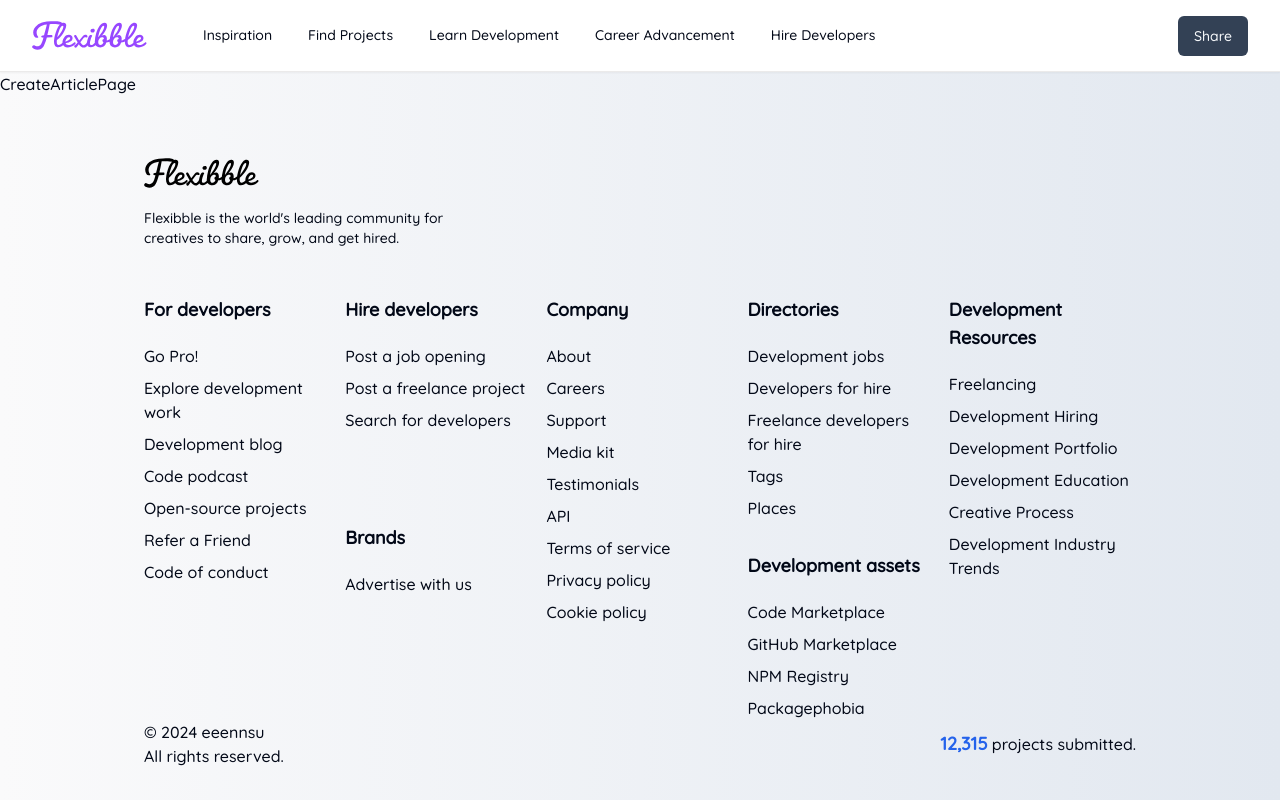
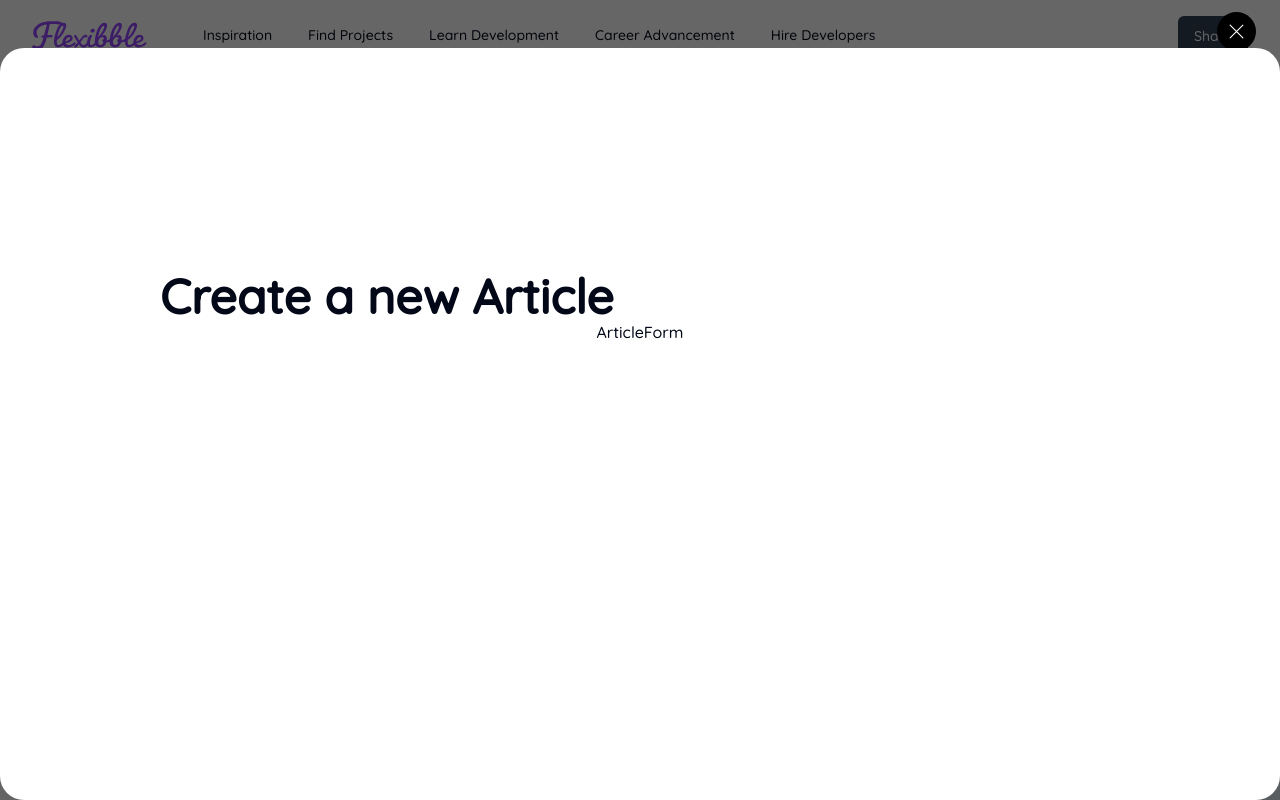
Before and after one commit to eeennsu/nextjs-post2, a Next.js app: page /create-article in a window 1280 px wide. Built offline with nearby package versions, Linux system fonts and the light colour scheme; no server answers; sample sign-in values are in the browser's storage.

Commit message:
create modal 적용

```diff
--- a/package.json
+++ b/package.json
@@ -7,6 +7,7 @@
     "class-variance-authority": "^0.7.0",
     "cloudinary": "^1.41.2",
     "clsx": "^2.1.0",
+    "framer-motion": "^10.18.0",
     "graphql-request": "^6.1.0",
     "lucide-react": "^0.309.0",
     "mongoose": "^8.0.4",
@@ -14,6 +15,7 @@
     "next-auth": "^4.24.5",
     "react": "^18",
     "react-dom": "^18",
+    "react-hot-toast": "^2.4.1",
     "tailwind-merge": "^2.2.0",
     "tailwindcss-animate": "^1.0.7"
   },
--- a/src/app/create-article/page.tsx
+++ b/src/app/create-article/page.tsx
@@ -1,11 +1,24 @@
 import type { NextPage } from 'next';
+import { ArticleForm, Modal } from '@/features';
+import { getCurrentUser } from '@/lib/session';
+import { redirect } from 'next/navigation';
 
-const CreateArticlePage: NextPage = () => {
+const CreateArticlePage: NextPage = async () => {
+
+    const session = await getCurrentUser();
+
+    // 현재 세션 정보 유저가 없으면 초기화면으로 리다이렉트
+    if (!session?.user) {
+        redirect('/');
+    }
 
     return (
-        <div>
-           CreateArticlePage
-        </div>
+        <Modal>
+            <h3 className='md:text-5xl text-3xl max-w-5xl w-full font-[1000]'>
+                Create a new Article
+            </h3>
+            <ArticleForm type='create' session={session} />
+        </Modal>
     );
 };
 
--- /dev/null
+++ b/src/features/create-article/ArticleForm.tsx
@@ -0,0 +1,20 @@
+'use client';
+
+import { NewSession } from '@/lib/session';
+import type { FC } from 'react';
+
+type Props = {
+    type: 'create' | 'update';
+    session: NewSession;
+}
+
+const ArticleForm: FC<Props> = ({ type, session }) => {
+
+    return (
+        <div>
+            ArticleForm
+        </div>
+    );
+}
+
+export default ArticleForm;
--- /dev/null
+++ b/src/features/create-article/Modal.tsx
@@ -0,0 +1,45 @@
+'use client';
+
+import type { FC, PropsWithChildren, MouseEvent } from 'react';
+import { useRef, Fragment } from 'react';
+import { useRouter } from 'next/navigation';
+import Image from 'next/image';
+import { motion } from 'framer-motion';
+
+const Modal: FC<PropsWithChildren> = ({ children }) => {
+
+    const overlay = useRef<HTMLDivElement>(null);
+    const wrapper = useRef<HTMLDivElement>(null);
+    const router = useRouter();
+
+    const handleDismiss = () => {
+        router.push('/');
+    }
+
+    const handleClick = (e: MouseEvent<HTMLDivElement>) => {
+        if (e.target === overlay.current) {
+            handleDismiss();
+        }
+    }
+
+    return (
+        <div className='fixed inset-0 z-10 mx-auto bg-black/60' ref={overlay} onClick={handleClick}
+        >
+            <button className='absolute p-3 transition-colors bg-black rounded-full top-3 right-6 hover:bg-slate-800' onClick={handleDismiss}>
+                <Image src='/close.svg' width={15} height={15} alt='close' />
+            </button>
+            <motion.div
+                initial={{ opacity: 0.4, y: 5 }}
+                animate={{ opacity: 1, y: 0 }}
+                exit={{ opacity: 0.8, y: 5 }}
+                transition={{ duration: 0.15, ease: 'easeInOut' }}
+                className='flex justify-center items-center flex-col absolute h-[94%] w-full bottom-0 bg-white rounded-3xl lg:px-40 px-8 pt-14 pb-72 overflow-auto'
+                ref={wrapper}
+            >
+                {children}
+            </motion.div>
+        </div>
+    );
+}
+
+export default Modal;
--- a/src/features/index.ts
+++ b/src/features/index.ts
@@ -1,7 +1,11 @@
 import Footer from './layouts/Footer';
 import Header from './layouts/Header';
+import ArticleForm from './create-article/ArticleForm';
+import Modal from './create-article/Modal';
 
 export {
     Header,
-    Footer
+    Footer,
+    ArticleForm,
+    Modal
 }
--- a/src/features/layouts/ProfileMenu.tsx
+++ b/src/features/layouts/ProfileMenu.tsx
@@ -17,7 +17,7 @@
     const [isModalOpen, setIsModalOpen] = useState<boolean>(false);
 
     return (
-        <Popover className='relative flex items-center' as='div' onMouseLeave={() => setIsModalOpen(false)}>
+        <Popover className='relative flex' as='div' onMouseLeave={() => setIsModalOpen(false)}>
             <Popover.Button onMouseEnter={() => setIsModalOpen(true)} className='outline-none'>
                 {
                     session?.user?.avatarUrl && (
@@ -28,14 +28,14 @@
             <Transition
                 show={isModalOpen}
                 as={Fragment}
-                enter='transition ease-out duration-200'
+                enter='transition ease-out duration-150'
                 enterFrom='transform opacity-0 scale-95'
                 enterTo='transform opacity-100 scale-100'
                 leave='transition ease-in duration-75'
                 leaveFrom='transform opacity-100 scale-100'
                 leaveTo='transform opacity-0 scale-95'
             >
-                <Popover.Panel className='absolute z-10 w-max bg-slate-50/65 rounded-md shadow-menu'>
+                <Popover.Panel className='absolute top-9 z-10 w-max bg-slate-50 rounded-md shadow-menu'>
                     <div className='flex flex-col items-center w-44 justify-center gap-4 py-6'>
                         <h3>
                             <Image src={session!.user!.avatarUrl} alt='avatar' width={64} height={64} className='object-contain rounded-full' />
--- a/src/features/providers/ProviderIndex.tsx
+++ b/src/features/providers/ProviderIndex.tsx
@@ -1,6 +1,8 @@
 'use client';
 
 import type { FC, PropsWithChildren } from 'react';
+import { Toaster } from 'react-hot-toast';
+
 import AuthProvider from './AuthProvider';
 
 const ProviderIndex: FC<PropsWithChildren> = ({ children }) => {
@@ -8,6 +10,7 @@
     return (
         <AuthProvider>
             {children}
+            <Toaster />
         </AuthProvider>
     );
 }
```
Also changed, not shown: 1 other file (tests, documents, lock files or other folders).
